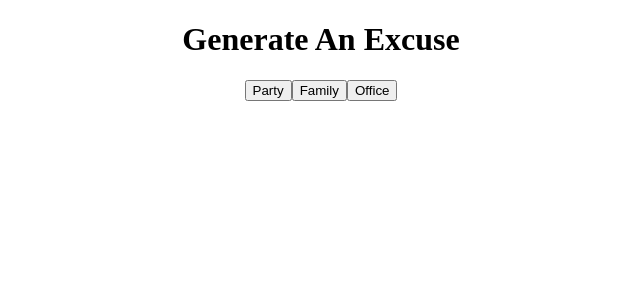
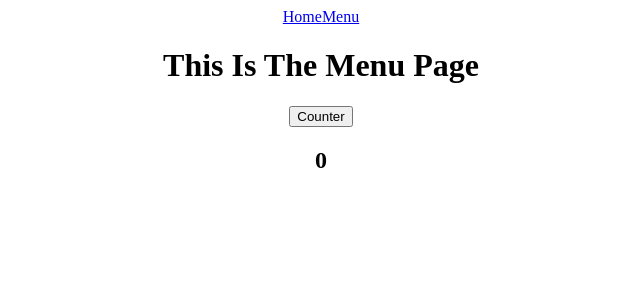
Before and after one commit to shaalle/react-basics, a React (Create React App) app: page /menu in a window 1280 px wide. Shown: the top 300 px of the page, without its empty margins (319-959 px from the left). Built offline with nearby package versions, Linux system fonts and the light colour scheme.

Commit message:
React Router Dom Lesson

```diff
--- a/package.json
+++ b/package.json
@@ -9,6 +9,7 @@
     "axios": "^1.2.3",
     "react": "^18.2.0",
     "react-dom": "^18.2.0",
+    "react-router-dom": "^6.7.0",
     "react-scripts": "^5.0.1",
     "web-vitals": "^2.1.4"
   },
--- a/src/App.js
+++ b/src/App.js
@@ -2,22 +2,23 @@
 import './App.css';
 import Axios from 'axios';
 import {useEffect, useState} from "react"
+import { BrowserRouter as Router, Routes, Route} from 'react-router-dom'
+import { Home } from './pages/Home';
+import { Menu } from './pages/Menu';
+import { NavBar } from './Navbar';
+function App() {
 
-function App() {
-  const API_URL = 'https://excuser-three.vercel.app/v1/excuse/';
-  const [excuse, setExcuse] = useState("");
-
-  const excuseGenerator = (name) => {
-    Axios.get(`${API_URL}${name}`).then((res)=> {setExcuse(res.data[0].excuse)})
-  }
 
   return(
     <div className="App">
-      <h1>Generate An Excuse</h1>
-      <button onClick={() => excuseGenerator('party')}>Party</button>
-      <button onClick={() => excuseGenerator('family')}>Family</button>
-      <button onClick={() => excuseGenerator('office')}>Office</button>
-      <p>{excuse}</p>
+     <Router>
+      <NavBar />
+      <Routes>
+        <Route path="/" element={<Home />} />
+        <Route path="/menu" element={<Menu />} />
+        <Route path="*" element={<h1>PAGE NOT FOUND</h1>} />
+      </Routes>
+     </Router>
     </div>
   );
   }
--- /dev/null
+++ b/src/Navbar.js
@@ -0,0 +1,10 @@
+import {Link} from 'react-router-dom'
+export const NavBar = () => {
+    return(
+        <div>
+        <Link to="/" >Home</Link>
+        <Link to="/menu" >Menu</Link>
+
+      </div>
+    );
+}
--- /dev/null
+++ b/src/pages/Home.js
@@ -0,0 +1,3 @@
+export const Home = () => {
+    return <h1>This Is The Home Page</h1>
+}
--- /dev/null
+++ b/src/pages/Menu.js
@@ -0,0 +1,13 @@
+import { useState } from "react"
+
+export const Menu = () => {
+    const [count, setCount] = useState(0);
+    let counter = 0;
+    const counterApp = () => setCount(count + 1)
+    return <div className="App">
+        <h1>This Is The Menu Page</h1>
+        <button onClick={counterApp}>Counter</button>
+        <h2>{count}</h2>
+    </div>
+
+}
```
Also changed, not shown: src/note.md (+31 -0 lines), 1 other file (tests, documents, lock files or other folders).
